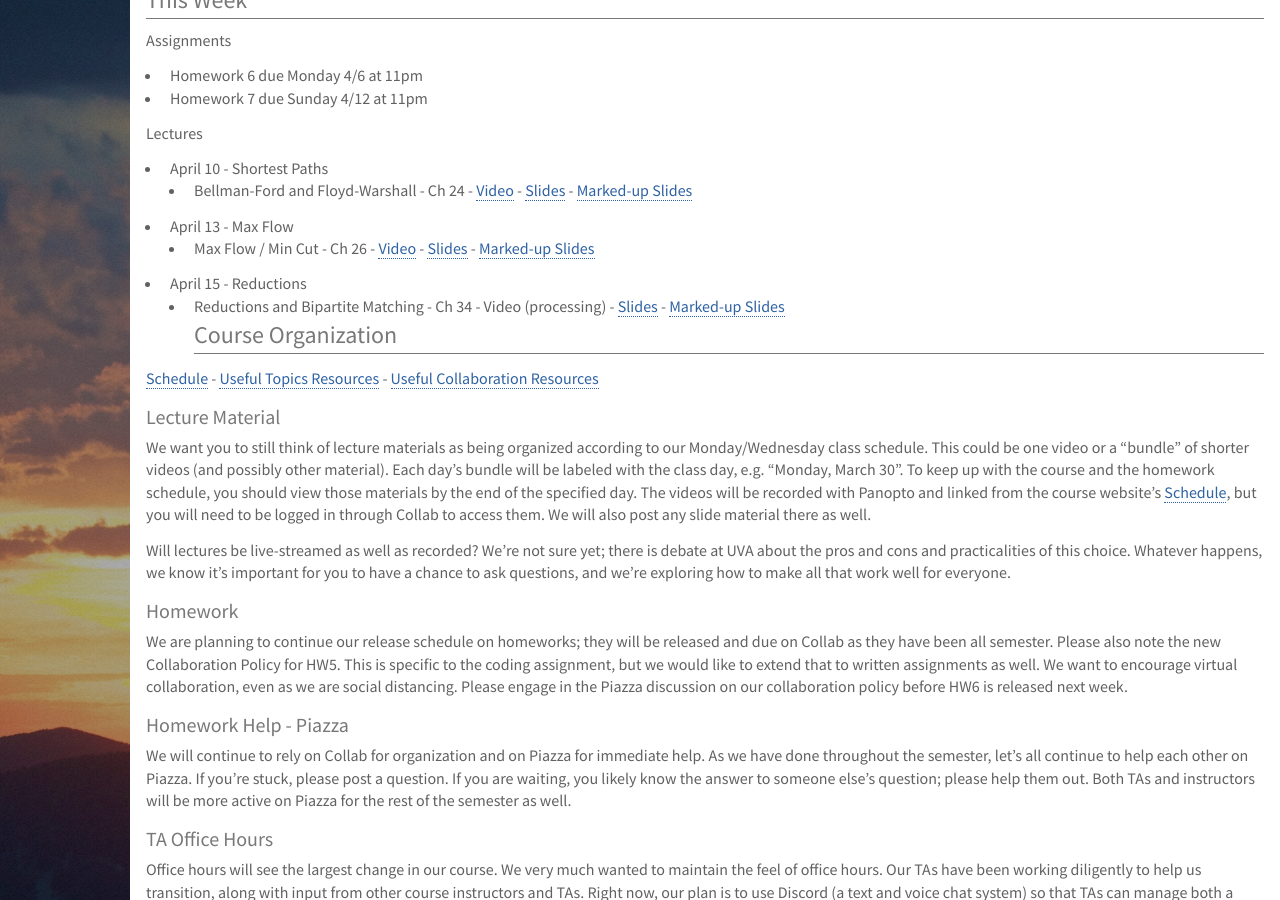
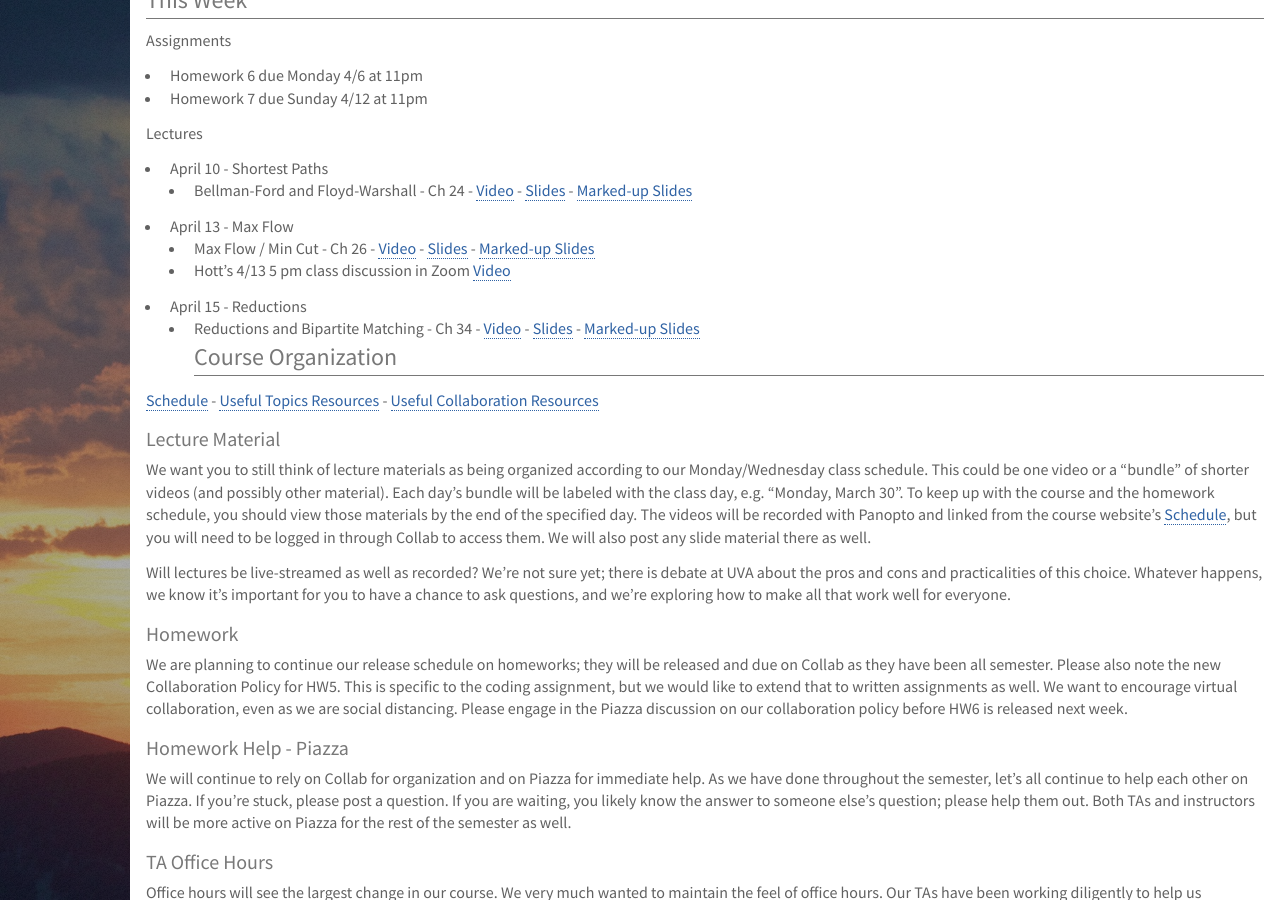
Before and after one commit to deternitydx/uvacs4102, a Jekyll site: the page built from index.md, in a window 1280 px wide and 900 px high, scrolled down 328 px. Built offline with Jekyll 4.4.1, drawn with Linux system fonts in a browser that asks for light colours; nearby versions of some CDN libraries; library files that are not in the unit come from our copies.

Commit message:
Uploaded Wednesday's video

```diff
--- a/index.md
+++ b/index.md
@@ -32,8 +32,9 @@ Lectures
     - Bellman-Ford and Floyd-Warshall - Ch 24 - [Video](https://uva.hosted.panopto.com/Panopto/Pages/Viewer.aspx?id=b3031eb9-c1df-47cb-af97-ab9801125977) - [Slides](lectures/l21_BellmanFord.pdf) - [Marked-up Slides](lectures/l21_BellmanFord_written.pdf)
 - April 13 - Max Flow
     - Max Flow / Min Cut - Ch 26 - [Video](https://uva.hosted.panopto.com/Panopto/Pages/Viewer.aspx?id=bccacb60-d638-4523-b402-ab98017cdb2c) - [Slides](lectures/l22_maxflow.pdf) - [Marked-up Slides](lectures/l22_maxflow_written.pdf)
+    - Hott's 4/13 5 pm class discussion in Zoom [Video](https://virginia.zoom.us/rec/share/75JvI-7trntOfKvqwWHVdYozHJ7meaa8gykZrPpfzkyVStTVWt8tX7wVHGzgPx24)
 - April 15 - Reductions
-    - Reductions and Bipartite Matching - Ch 34 - Video (processing) - [Slides](lectures/l23_Bipartite_Reductions.pdf) - [Marked-up Slides](lectures/l23_Bipartite_Reductions_written.pdf)
+    - Reductions and Bipartite Matching - Ch 34 - [Video](https://uva.hosted.panopto.com/Panopto/Pages/Viewer.aspx?id=3c08b6dc-ffd4-4c80-9d1d-ab9c01858704) - [Slides](lectures/l23_Bipartite_Reductions.pdf) - [Marked-up Slides](lectures/l23_Bipartite_Reductions_written.pdf)
 ## Course Organization
 
 [Schedule](schedule.html) - [Useful Topics Resources](resources.html) - [Useful Collaboration Resources](transition.html)
```
Also changed, not shown: schedule.md (+2 -1 lines).
